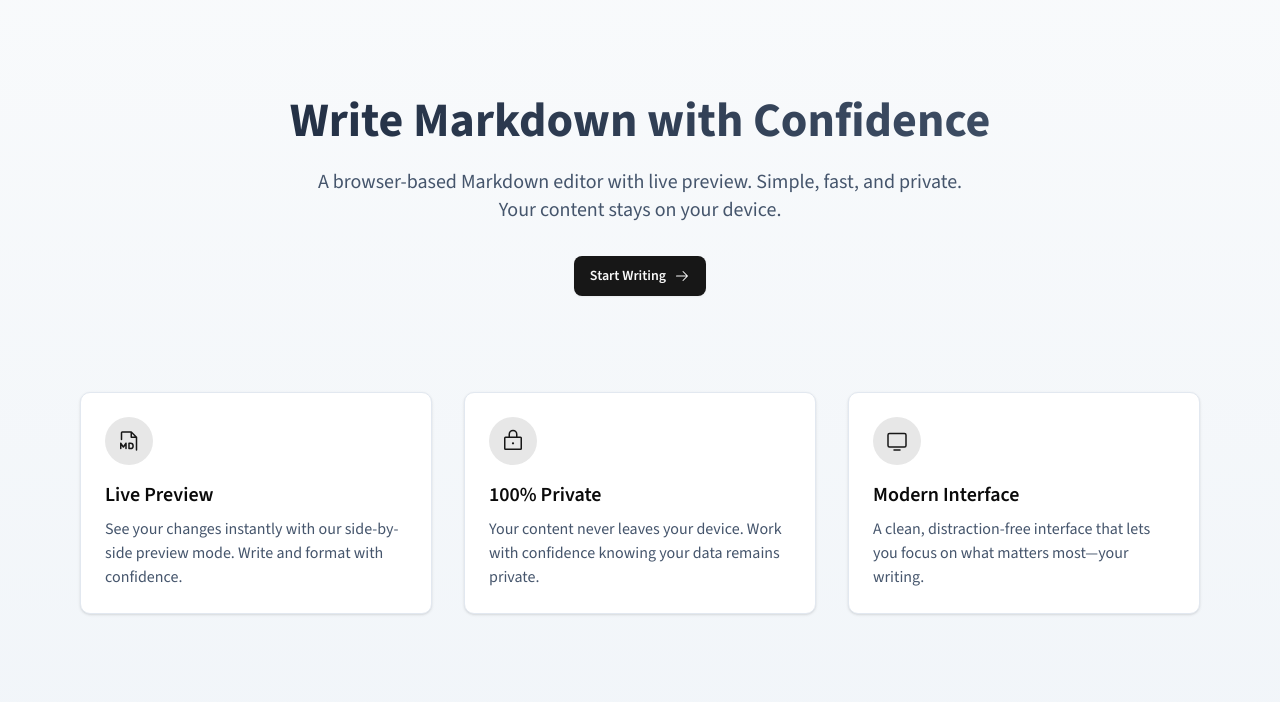
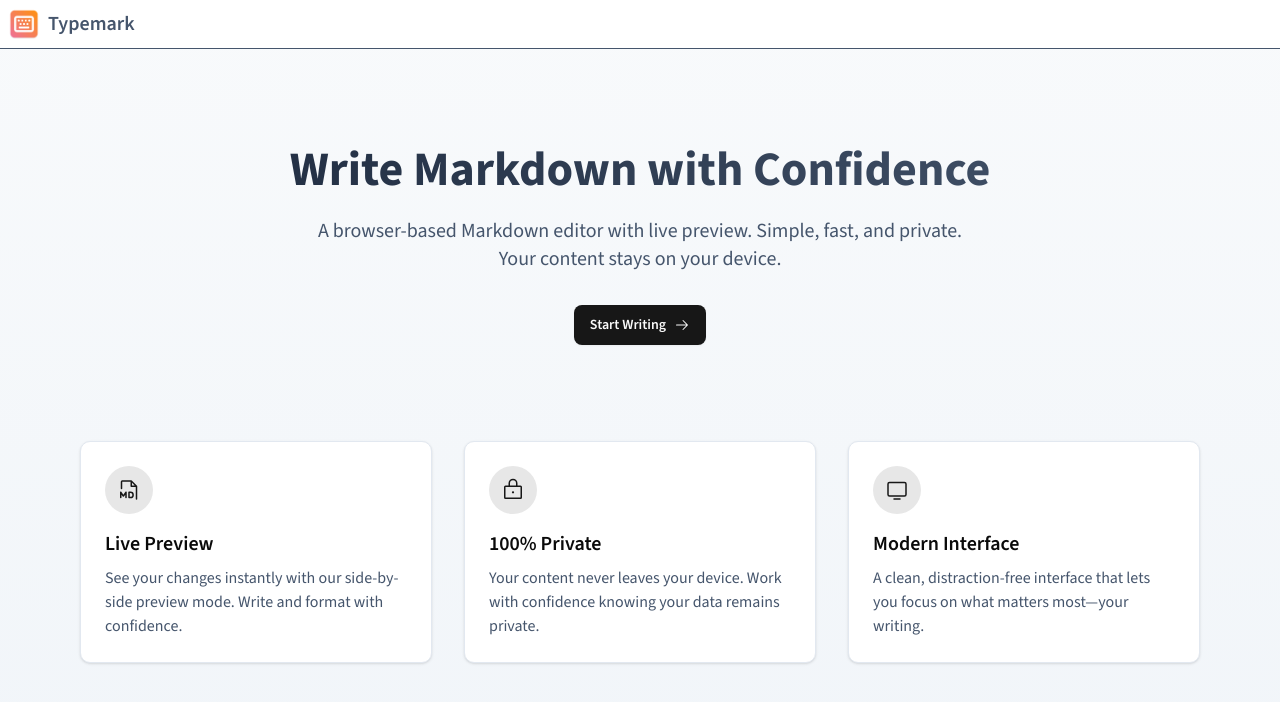
Before and after one commit to joeattardi/markdown-studio, a React (Vite) app: page / in a window 1280 px wide. Shown: the top 702 px of the page. Built offline with nearby package versions, Linux system fonts and the light colour scheme.

Commit message:
Add header to landing page

```diff
--- a/src/routes/index.tsx
+++ b/src/routes/index.tsx
@@ -10,6 +10,11 @@ export const Route = createFileRoute('/')({
 function Index() {
   return (
     <div className="min-h-screen bg-gradient-to-b from-slate-50 to-slate-100">
+      <header className="bg-white text-slate-600 p-2 flex items-center border-b border-b-slate-600 gap-2">
+        <img src="/logo.png" alt="Typemark logo" className="w-8" />
+        <h1 className="text-xl font-semibold">Typemark</h1>
+      </header>
+
       {/* Hero Section */}
       <div className="max-w-6xl mx-auto px-4 py-24 text-center">
         <h1 className="text-5xl font-bold mb-6 bg-gradient-to-r from-slate-800 to-slate-600 bg-clip-text text-transparent">
```
